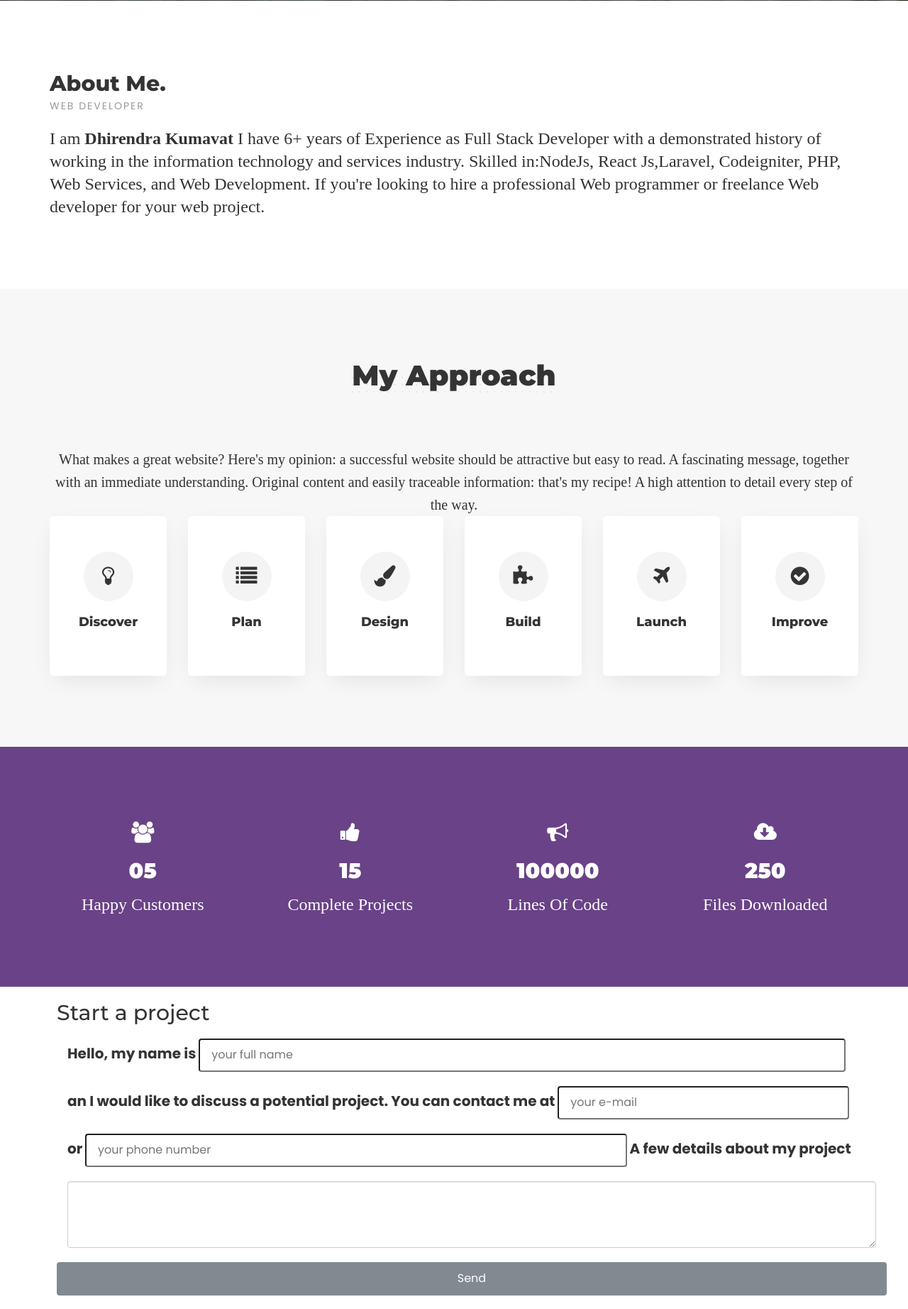
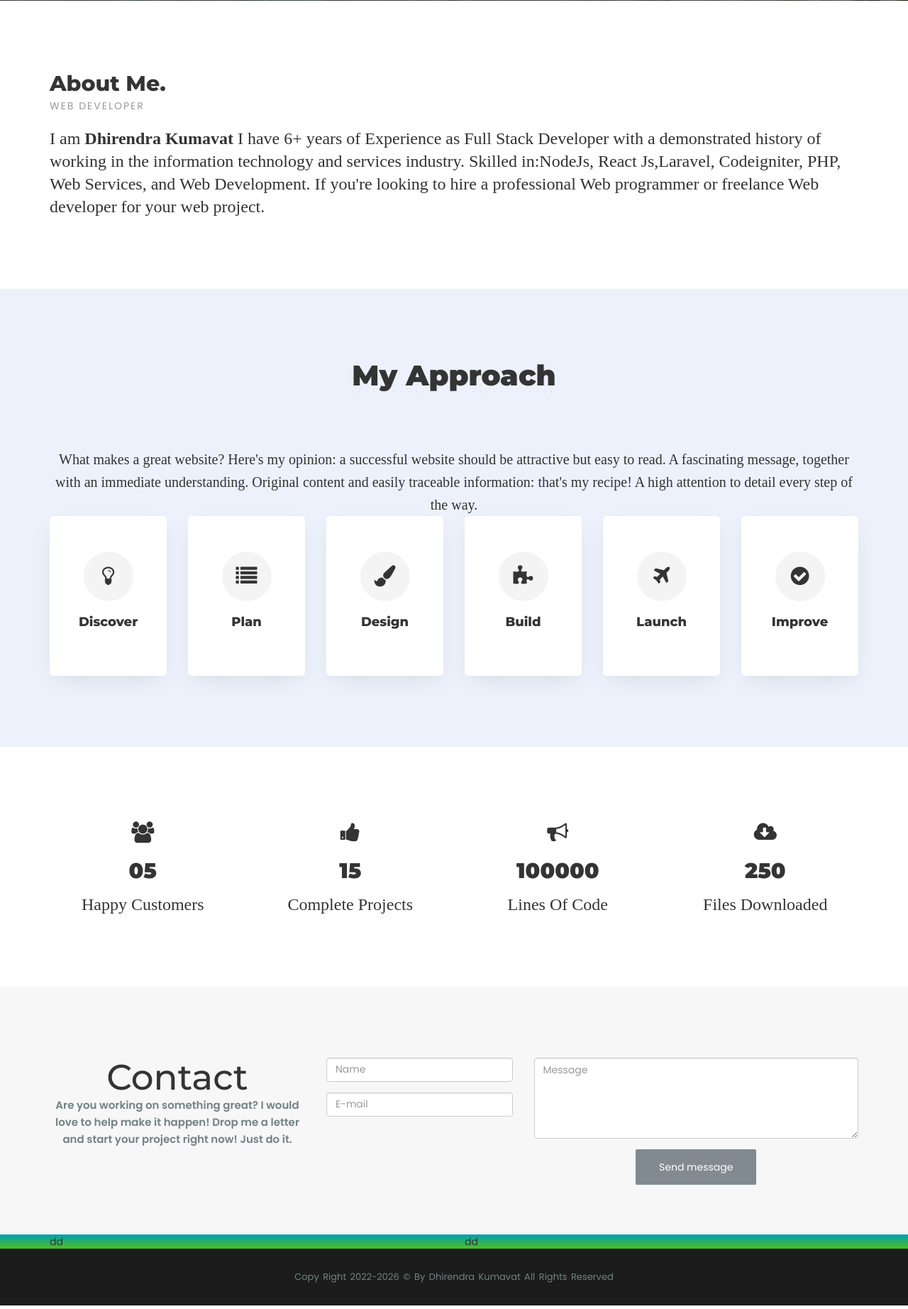
Before and after one commit to dhirenkumavat/dhirenkumavat.github.io, a PHP site: page / in a window 1280 px wide. Shown: the part 799-2643 px from the top of the page at 71% size. Run offline with PHP 8.4, Linux system fonts and the light colour scheme; some libraries are stand-ins or nearby versions.

Commit message:
Code update

```diff
--- a/css/style.css
+++ b/css/style.css
@@ -31,9 +31,28 @@ body {
   left: 0;
   z-index: -1;
 }
+.elimentCon{
+  background-color: transparent;
+  background-image: linear-gradient(#009fb2,#4cbe1f);
+}
+.elementor-field-label {
+  cursor: pointer;
+  font-size: 20px;
+}
 
+.site-btn {
+  color: #fff;
+  transition: all .3s ease;
+  min-width: 170px;
+  text-align: center;
+  padding: 15px;
+  display: inline-block;
+  border: none;
+  border-radius: 2px;
+  background: #818a90;
+}
 .bg-gray {
-  background: #f7f7f7;
+  background: #edf1fc;
 }
 
 h1, h2, h3, h4, h5, h6, .logo {
--- a/index.html
+++ b/index.html
@@ -53,15 +53,6 @@
     <script src="js/html5shiv.min.js"></script>
 
     <!--[endif]-->
-
-    <style type="text/css">
-     .elementor-field-label {
-    cursor: pointer;
-    font-size: 20px;
-}
-
-
-    </style>
   </head>
 
   <body>
@@ -125,20 +116,17 @@
           <div class="row">
             <!-- caption -->
             <div class="caption">
-              <h5>Hello</h5>
+              <h5>HAY! I’M Dhirendra Kumavat
+              </h5>
               <h1 class="cd-headline clip">
-                <span class="blc">I Am</span>
+
                 <span class="cd-words-wrapper">
-                  <b class="is-visible">Dhirendra Kumavat</b>
-                  <b>Web Devloper</b>
-                  <b>PHP Devloper</b>
-                  <b>Codeigniter Devloper</b>
-                  <b>Laravel Devloper</b>
-                  <b>Nodejs Devloper</b>
-                  <b>Reactjs Devloper</b>
+
+                  <b class="is-visible">I'M A Web Developer</b>
+                  <b>I'M A Freelancer </b>
                 </span>
               </h1>
-
+              <p>Developer,Freelancer,</p>
               <!-- social icons -->
               <div class="social-icon">
                 <a href="https://github.com/dhirenkumavat" target="_blank">
@@ -279,47 +267,47 @@ If you're looking to hire a professional Web programmer or freelance Web develop
 
 
     <!--====== Numbers ======-->
-    <div class="numbers section-padding text-center pb-70" style="background-color: rgba(68, 19, 105, 0.8);">
+    <div class="numbers section-padding text-center pb-70" style="background-color:#fff;">
       <div class="container">
         <div class="row">
           <!-- items -->
           <div class="col-md-3">
             <div class="item">
-              <span class="icon" style="color: white;">
+              <span class="icon" style="color: #343434">
                 <i class="fa fa-users" aria-hidden="true"></i>
               </span>
-              <h3 class="counter" style="color: white;">05</h3>
-              <p style="font-family: Raleway;line-height: 32px;font-weight: 500;font-style: normal;color: white;font-size: 24px;">Happy Customers</p>
+              <h3 class="counter"style="color: #343434">05</h3>
+              <p style="font-family: Raleway;line-height: 32px;font-weight: 500;font-style: normal;color: #343434;font-size: 24px;">Happy Customers</p>
             </div>
           </div>
 
           <div class="col-md-3">
             <div class="item">
-              <span class="icon" style="color: white;">
+              <span class="icon" style="color: #343434">
                 <i class="fa fa-thumbs-up" aria-hidden="true"></i>
               </span>
-              <h3 class="counter" style="color: white;">15</h3>
-              <p style="font-family: Raleway;line-height: 32px;font-weight: 500;font-style: normal;color:white;font-size: 24px;">Complete Projects</p>
+              <h3 class="counter" style="color: #343434">15</h3>
+              <p style="font-family: Raleway;line-height: 32px;font-weight: 500;font-style: normal;color:#343434;font-size: 24px;">Complete Projects</p>
             </div>
           </div>
 
           <div class="col-md-3">
             <div class="item">
-              <span class="icon" style="color: white;">
+              <span class="icon" style="color: #343434">
                 <i class="fa fa-bullhorn" aria-hidden="true"></i>
               </span>
-              <h3 class="counter" style="color: white;">100000</h3>
-              <p style="font-family: Raleway;line-height: 32px;font-weight: 500;font-style: normal;color: white;font-size: 24px;">Lines Of Code</p>
+              <h3 class="counter" style="color: #343434">100000</h3>
+              <p style="font-family: Raleway;line-height: 32px;font-weight: 500;font-style: normal;color: #343434;font-size: 24px;">Lines Of Code</p>
             </div>
           </div>
 
           <div class="col-md-3">
             <div class="item">
-              <span class="icon" style="color: white;">
+              <span class="icon" style="color: #343434">
                 <i class="fa fa-cloud-download" aria-hidden="true"></i>
               </span>
-              <h3 class="counter" style="color: white;">250</h3>
-              <p style="font-family: Raleway;line-height: 32px;font-weight: 500;font-style: normal;color: white;font-size: 24px;">Files Downloaded</p>
+              <h3 class="counter" style="color: #343434">250</h3>
+              <p style="font-family: Raleway;line-height: 32px;font-weight: 500;font-style: normal;color: #343434;font-size: 24px;">Files Downloaded</p>
             </div>
           </div>
         </div>
@@ -328,56 +316,43 @@ If you're looking to hire a professional Web programmer or freelance Web develop
       <!-- /container -->
     </div>
 
-<section class="elementor-section elementor-top-section elementor-element elementor-element-5485a8c elementor-section-full_width divider-right-top elementor-section-height-default elementor-section-height-default" data-id="5485a8c" data-element_type="section" data-settings="{&quot;background_background&quot;:&quot;classic&quot;}">
-      <div class="elementor-container elementor-column-gap-default">
-     <div class="elementor-column elementor-col-100 elementor-top-column elementor-element elementor-element-dfb62be" data-id="dfb62be" data-element_type="column">
-   <div class="elementor-widget-wrap elementor-element-populated">
-        <section class="elementor-section elementor-inner-section elementor-element elementor-element-5863561 elementor-section-boxed elementor-section-height-default elementor-section-height-default" data-id="5863561" data-element_type="section">
-      <div class="elementor-container elementor-column-gap-default">
-     <div class="elementor-column elementor-col-100 elementor-inner-column elementor-element elementor-element-5db3791 custom-section contact-left " data-id="5db3791" data-element_type="column">
-   <div class="elementor-widget-wrap elementor-element-populated">
-        <div class="elementor-element elementor-element-6d1822f section-heading elementor-widget elementor-widget-heading" data-id="6d1822f" data-element_type="widget" data-widget_type="heading.default">
-    <div class="elementor-widget-container">
-   <h3 class="elementor-heading-title elementor-size-default">Start a project</h3>  </div>
-    </div>
-    <div class="elementor-element elementor-element-c059442 contact-form elementor-button-align-stretch elementor-widget elementor-widget-form" data-id="c059442" data-element_type="widget" data-settings="{&quot;step_next_label&quot;:&quot;Next&quot;,&quot;step_previous_label&quot;:&quot;Previous&quot;,&quot;button_width&quot;:&quot;100&quot;,&quot;step_type&quot;:&quot;number_text&quot;,&quot;step_icon_shape&quot;:&quot;circle&quot;}" data-widget_type="form.default">
-    <div class="elementor-widget-container">
 
 
+
+  <div  class="numbers section-padding text-center pb-70" style="background-color:#f7f7f7;">
     <div class="container">
-        <div class="row">
- <form class="elementor-form" method="post" name="New Form" id="projectFrom" action="email.php">
+        <div class="row wave-bg">
 
+            <div class="col-md-4 wow slideInLeft">
+                <div class="section-sidebar">
+                    <h2><span class="point">Contact</span></h2>
+                    <div class="opacity-box">
+                        <p>Are you working on something great? I would love to help make it
+                            happen! Drop me a letter and start your project right now! Just do it.</p>
+                    </div>
+                </div>
+            </div>
+            <form action="#" class="wow slideInRight js-footer-form">
+                <div class="form-wrapper">
+                    <div class="col-md-3">
+                        <div class="form-group">
+                            <input class="form-control js-field-name" type="text" placeholder="Name" required="" data-touched="true">
 
-   <div class="elementor-form-fields-wrapper elementor-labels-above">
-        <div class="col-md-12" style="margin-bottom: 20px;">
-            <label for="form-field-name" class="elementor-field-label">
-        Hello, my name is       </label>
-              <input size="1" type="text" name="name" id="form-field-name" class="elementor-field elementor-size-md  elementor-field-textual" placeholder="your full name" style="width: 80%;">
                         </div>
 
+                        <div class="form-group">
+                            <input class="form-control js-field-email" type="email" placeholder="E-mail" required="" data-touched="true">
 
-      <div class="col-md-12" style="margin-bottom: 20px;">
-            <label for="form-field-email" class="elementor-field-label">
-        an I would like to discuss a potential project. You can contact me at        </label>
-              <input size="1" type="email" name="email" id="form-field-email" class="elementor-field elementor-size-md  elementor-field-textual" placeholder="your e-mail" required="required" aria-required="true" style="width: 36%;">
                         </div>
-       <div class="col-md-12" style="margin-bottom: 20px;">
-            <label for="form-field-field_b5d57c1" class="elementor-field-label">
-        or       </label>
-         <input type="number" name="phonenumber" id="form-field-field_b5d57c1" class="elementor-field elementor-size-md  elementor-field-textual" placeholder="your phone number" min="" max="" style="width: 67%;">
+                    </div>
+                    <div class="col-md-5">
+                        <div class="form-group">
+                            <textarea class="form-control js-field-message" placeholder="Message" required="" data-touched="true" rows="5"></textarea>
 
-
-            <label for="form-field-message" class="elementor-field-label">
-        A few details about my project       </label>
                         </div>
-
-          <div class="col-md-12" style="margin-bottom: 20px;">
-      <textarea class="form-control" name="message" id="form-field-message" rows="4"></textarea>    </div>
-
-
-        <div class="elementor-field-group elementor-column elementor-field-type-submit elementor-col-100 e-form__buttons">
-     <input type="submit" name="submit" class="elementor-button elementor-size-md" id="projectFromBtn" value="Send">
+                        <div class="submit-holder">
+                            <input class="site-btn" type="submit" value="Send message">
+                        </div>
                     </div>
                 </div>
             </form>
@@ -387,9 +362,12 @@ If you're looking to hire a professional Web programmer or freelance Web develop
      </div>
   </div>
        </div>
-       </div>
   </section>
-     </div>
+  <section class="elimentCon">
+    <div class="container">
+      <div class="row">
+        <div class="col-md-6">dd</div>
+        <div class="col-md-6">dd</div>
       </div>
     </div>
   </section>
```
Also changed, not shown: <section class="elementor-section elemen.html (added, +57 -0 lines). Lines whose indentation alone changed are shown as unchanged.
